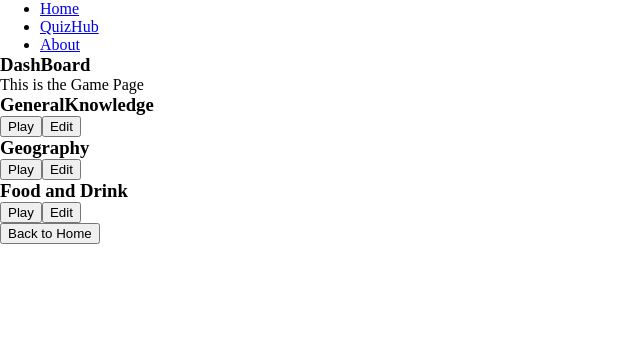
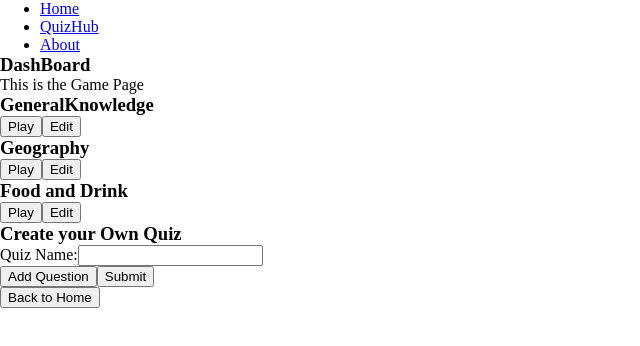
Before and after one commit to Suganthi2023/certification-project3, a React (Vite) app: page /quizhub in a window 1280 px wide. Shown: the top 346 px of the page, without its empty margins (0-640 px from the left). Built offline with nearby package versions, Linux system fonts and the light colour scheme.

Commit message:
Adding the Create Quiz Form

```diff
--- a/src/App.jsx
+++ b/src/App.jsx
@@ -19,7 +19,7 @@ const App = () => {
         <nav>
           <ul>
             <li>
-              <Link to="/home">Home</Link>
+              <Link to="/">Home</Link>
             </li>
             <li>
               <Link to="/quizhub">QuizHub</Link>
@@ -33,7 +33,7 @@ const App = () => {
             renders the first one that matches the current URL.
             Furthermore, notice how the content above always renders? On each page? */}
         <Routes>
-          <Route path="/home" element={<Home />} />
+          <Route path="/" element={<Home />} />
           <Route path="*" element={<QuizHub/>}/>
           <Route path="/about" element={<About />} />
         </Routes>
--- a/src/components/About.jsx
+++ b/src/components/About.jsx
@@ -7,7 +7,7 @@ const About = () => {
         <h3>About Page</h3>
       <p>Hello</p>
       </div>
-      <Link to="/Home">
+      <Link to="/">
           <button>Back to Home</button>
       </Link>
 
--- a/src/components/Editquiz.jsx
+++ b/src/components/Editquiz.jsx
@@ -6,7 +6,7 @@ function EditQuiz() {
             <div>
             This is to Edit Game
             </div>
-            <Link to ="/Game">
+            <Link to ="/QuizHub">
                 <button>Back to Home</button>
             </Link>
 
--- a/src/components/Playquiz.jsx
+++ b/src/components/Playquiz.jsx
@@ -8,7 +8,7 @@ function PlayQuiz({quiz}) {
             <div>
               This is to play game
             </div>
-            <Link to ="/Game">
+            <Link to ="/QuizHub">
                 <button>Back to Hub</button>
             </Link>
 
--- a/src/components/QuizHub.jsx
+++ b/src/components/QuizHub.jsx
@@ -95,7 +95,59 @@ function QuizHub() {
         }
     ])
 
-    //console.log(quizzes[0]);
+    console.log(quizzes);
+    const[newquiz,setNewQuiz]=useState({
+        name:'',
+        questions:[],
+    })
+
+    const handleformTyping=(e)=>{
+    //console.log(e.target.name,e.target.value);
+        const newuserQuiz={
+            ...newquiz,
+            [e.target.name]:e.target.value
+        }
+        setNewQuiz(newuserQuiz);
+    }
+
+    const [quesidcounter,setQuestidCounter]=useState(1);
+
+    const addQuestion=()=>{
+        const newQuestion={
+            quesid:quesidcounter,
+            question:"",
+            options:[],
+            correctanswer:"",
+            points:""
+        }
+        setNewQuiz({...newquiz,questions:[...newquiz.questions,newQuestion]});
+        setQuestidCounter(prevCounter=>prevCounter+1);
+    }
+
+    const handleQuestionTyping=(index,e)=>{
+        const newuserQuestions =[...newquiz.questions];
+        if(e.target.name === "options"){
+            newuserQuestions[index][e.target.name]=e.target.value.split(",").map((option)=>option.trim());
+        } else if(e.target.name === "points"){
+            newuserQuestions[index][e.target.name]=parseInt(e.target.value);
+        } else {
+            newuserQuestions[index][e.target.name]=e.target.value;
+        }
+        setNewQuiz({...newquiz,question:newuserQuestions})
+    }
+
+    const handleCreateQuiz=(e)=>{
+        e.preventDefault();
+        const nextId=quizzes.length+1
+        const newQuiz={
+            Quizid:nextId,
+            name:newquiz.name,
+            questions:newquiz.questions,
+            Highestscore:0
+        }
+        setQuizzes([...quizzes,newQuiz]);
+        setNewQuiz({name:"",questions:[]})
+    }
 
 return (
         <>
@@ -125,7 +177,37 @@ return (
                     </Link>
                 </div>
             ))}
-            <Link to="/home">
+
+            <h3>Create your Own Quiz</h3>
+            <form onSubmit={handleCreateQuiz}>
+                <div>
+                    Quiz Name:<input type="text" name="name" value={newquiz.name} onChange={handleformTyping}/>
+                </div>
+                {newquiz.questions.map((question,index)=>
+                 <div key={index}>
+                        <h4>Question{question.quesid}</h4>
+                        <div>
+                            Question:<input type="text" name="question"
+                            value={question.question} onChange={(e)=>handleQuestionTyping(index,e)}/>
+                        </div>
+                        <div>
+                            Options(Separate with ','):<input type="text" name="options"
+                            value={question.options} onChange={(e)=>handleQuestionTyping(index,e)}/>
+                        </div>
+                        <div>
+                            CorrectAnswer:<input type="text" name="correctanswer"
+                            value={question.correctanswer} onChange={(e)=>handleQuestionTyping(index,e)}/>
+                        </div>
+                        <div>
+                            Points:<input type="text" name="points"
+                            value={question.points} onChange={(e)=>handleQuestionTyping(index,e)}/>
+                        </div>
+                 </div>
+                )}
+                <button type="button" onClick={addQuestion}>Add Question</button>
+                <button type="submit">Submit</button>
+            </form>
+            <Link to="/">
                 <button>Back to Home</button>
             </Link>
         </div>
```
